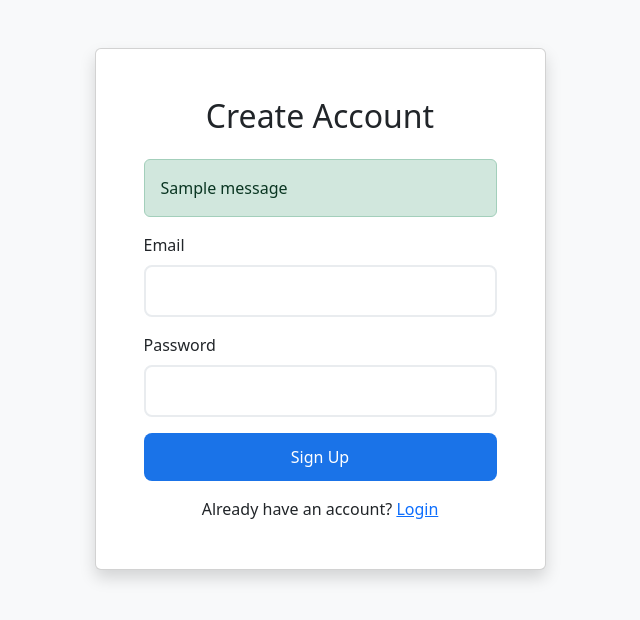
After one commit to Koshkap/testPlanner, a Flask app: page /signup in a window 1280 px wide. The commit adds this page. Shown: the top 620 px of the page, without its empty margins (320-960 px from the left). Run offline with Flask 3, Linux system fonts and the light colour scheme; one stand-in notice (Sample message) is shown; parts of the project's set-up code (start-up, migrations or seed data) failed here and were passed over.

Commit message:
Add user authentication with Supabase integration.  Includes signup, login, and logout functionality.
Replit-Commit-Author: Agent
Replit-Commit-Session-Id: bb33be29-e195-498d-b029-0c5aefbbf9e9
Replit-Commit-Screenshot-Url: https://storage.googleapis.com/screenshot-production-us-central1/ecf89217-e8f0-4efc-98d0-f7a881e7e279/1e1463a5-b1d2-42d3-b5d1-6f1afecbdc1e.jpg

```diff
--- a/app.py
+++ b/app.py
@@ -1,92 +1,110 @@
 import os
 import json
-from flask import Flask, render_template, request, jsonify, make_response
+from flask import Flask, render_template, request, jsonify, make_response, redirect, url_for, flash, session
 from openai import OpenAI
+from functools import wraps
+from auth import SupabaseAuth
+import logging
+
+# Configure logging
+logging.basicConfig(level=logging.DEBUG)
+logger = logging.getLogger(__name__)
 
 app = Flask(__name__)
 app.secret_key = os.environ.get("SESSION_SECRET")
+if not app.secret_key:
+    raise ValueError("SESSION_SECRET environment variable is required")
 
-# the newest OpenAI model is "gpt-4o" which was released May 13, 2024.
-# do not change this unless explicitly requested by the user
-openai = OpenAI(api_key=os.environ.get("OPENAI_API_KEY"))
+try:
+    # Initialize authentication
+    auth = SupabaseAuth()
+    # Initialize OpenAI client
+    openai = OpenAI(api_key=os.environ.get("OPENAI_API_KEY"))
+except Exception as e:
+    logger.error(f"Failed to initialize services: {str(e)}")
+    raise
 
-LESSON_TEMPLATES = {
-    "lesson": {
-        "description": "Create comprehensive lesson plans with clear objectives, activities, and methods",
-        "subtemplates": {
-            "Basic Frameworks": [
-                "5 E's Lesson Plan",
-                "Lesson Seed",
-                "Horizontal Lesson Planner",
-                "SPARK Lesson"
-            ],
-            "Learning Approaches": [
-                "Student-Centered Approach",
-                "Project Based Learning",
-                "Team Based Activity",
-                "Universal Design for Learning"
-            ],
-            "Content Organization": [
-                "Unit Plan",
-                "Book Summary",
-                "Vocabulary List",
-                "Notes Outline"
-            ],
-            "Special Focus": [
-                "STEM Project",
-                "Technology Integration",
-                "Lab + Material List",
-                "Learning Situations"
-            ]
-        }
-    },
-    "assessment": {
-        "description": "Generate assessment materials, rubrics, and evaluation tools",
-        "subtemplates": {
-            "Question Types": [
-                "Multiple Choice Questions",
-                "Word Problems",
-                "Fill In The Blank",
-                "True/False Questions"
-            ],
-            "Evaluation Tools": [
-                "Analytic Rubric",
-                "Holistic Rubric",
-                "Assessment Outline",
-                "Evidence Statements"
-            ]
-        }
-    },
-    "feedback": {
-        "description": "Design engaging activities and feedback mechanisms",
-        "subtemplates": {
-            "Interactive Activities": [
-                "Think-Pair-Share",
-                "Jigsaw Activity",
-                "Round Robin",
-                "4 Corners"
-            ],
-            "Learning Games": [
-                "Bingo Style",
-                "Jeopardy Style",
-                "Quiz Quiz Trade",
-                "Escape Room"
-            ],
-            "Engagement Tools": [
-                "Class Poll",
-                "Self-Assessment",
-                "Reflective Journaling",
-                "Mad Lib"
-            ]
-        }
-    }
-}
+def login_required(f):
+    @wraps(f)
+    def decorated_function(*args, **kwargs):
+        if not session.get('user'):
+            flash('Please log in to access this page.', 'warning')
+            return redirect(url_for('login'))
+        return f(*args, **kwargs)
+    return decorated_function
+
+@app.route('/login', methods=['GET', 'POST'])
+def login():
+    if session.get('user'):
+        return redirect(url_for('index'))
+
+    if request.method == 'POST':
+        email = request.form.get('email')
+        password = request.form.get('password')
+
+        if not email or not password:
+            flash('Please provide both email and password.', 'danger')
+            return render_template('login.html')
+
+        try:
+            result = auth.sign_in(email, password)
+            if result['success']:
+                session['user'] = {
+                    'id': result['user'].id,
+                    'email': result['user'].email
+                }
+                flash('Successfully logged in!', 'success')
+                return redirect(url_for('index'))
+            else:
+                flash(result.get('error', 'Invalid email or password.'), 'danger')
+        except Exception as e:
+            logger.error(f"Login error: {str(e)}")
+            flash('An error occurred during login. Please try again.', 'danger')
+
+    return render_template('login.html')
+
+@app.route('/signup', methods=['GET', 'POST'])
+def signup():
+    if session.get('user'):
+        return redirect(url_for('index'))
+
+    if request.method == 'POST':
+        email = request.form.get('email')
+        password = request.form.get('password')
+
+        if not email or not password:
+            flash('Please provide both email and password.', 'danger')
+            return render_template('signup.html')
+
+        try:
+            result = auth.sign_up(email, password)
+            if result['success']:
+                flash('Account created successfully! Please log in.', 'success')
+                return redirect(url_for('login'))
+            else:
+                flash(result.get('error', 'Error creating account.'), 'danger')
+        except Exception as e:
+            logger.error(f"Signup error: {str(e)}")
+            flash('An error occurred during signup. Please try again.', 'danger')
+
+    return render_template('signup.html')
+
+@app.route('/logout')
+def logout():
+    try:
+        auth.sign_out()
+    except Exception as e:
+        logger.error(f"Logout error: {str(e)}")
+    session.clear()
+    flash('You have been logged out.', 'info')
+    return redirect(url_for('login'))
 
 @app.route('/')
 def landing():
     return render_template('landing.html')
 
 @app.route('/app')
+@login_required
 def index():
     return render_template('index.html', templates=LESSON_TEMPLATES)
 
@@ -165,3 +183,75 @@ def generate_resources():
         return jsonify(resources)
     except Exception as e:
         return jsonify({"error": str(e)}), 500
+
+LESSON_TEMPLATES = {
+    "lesson": {
+        "description": "Create comprehensive lesson plans with clear objectives, activities, and methods",
+        "subtemplates": {
+            "Basic Frameworks": [
+                "5 E's Lesson Plan",
+                "Lesson Seed",
+                "Horizontal Lesson Planner",
+                "SPARK Lesson"
+            ],
+            "Learning Approaches": [
+                "Student-Centered Approach",
+                "Project Based Learning",
+                "Team Based Activity",
+                "Universal Design for Learning"
+            ],
+            "Content Organization": [
+                "Unit Plan",
+                "Book Summary",
+                "Vocabulary List",
+                "Notes Outline"
+            ],
+            "Special Focus": [
+                "STEM Project",
+                "Technology Integration",
+                "Lab + Material List",
+                "Learning Situations"
+            ]
+        }
+    },
+    "assessment": {
+        "description": "Generate assessment materials, rubrics, and evaluation tools",
+        "subtemplates": {
+            "Question Types": [
+                "Multiple Choice Questions",
+                "Word Problems",
+                "Fill In The Blank",
+                "True/False Questions"
+            ],
+            "Evaluation Tools": [
+                "Analytic Rubric",
+                "Holistic Rubric",
+                "Assessment Outline",
+                "Evidence Statements"
+            ]
+        }
+    },
+    "feedback": {
+        "description": "Design engaging activities and feedback mechanisms",
+        "subtemplates": {
+            "Interactive Activities": [
+                "Think-Pair-Share",
+                "Jigsaw Activity",
+                "Round Robin",
+                "4 Corners"
+            ],
+            "Learning Games": [
+                "Bingo Style",
+                "Jeopardy Style",
+                "Quiz Quiz Trade",
+                "Escape Room"
+            ],
+            "Engagement Tools": [
+                "Class Poll",
+                "Self-Assessment",
+                "Reflective Journaling",
+                "Mad Lib"
+            ]
+        }
+    }
+}
--- a/pyproject.toml
+++ b/pyproject.toml
@@ -10,4 +10,5 @@ dependencies = [
     "gunicorn>=23.0.0",
     "openai>=1.63.2",
     "psycopg2-binary>=2.9.10",
+    "supabase>=2.13.0",
 ]
--- /dev/null
+++ b/templates/signup.html
@@ -0,0 +1,46 @@
+<!DOCTYPE html>
+<html lang="en">
+<head>
+    <meta charset="UTF-8">
+    <meta name="viewport" content="width=device-width, initial-scale=1.0">
+    <title>Sign Up - AI Lesson Planner</title>
+    <link href="https://cdn.jsdelivr.net/npm/bootstrap@5.3.0/dist/css/bootstrap.min.css" rel="stylesheet">
+    <link href="{{ url_for('static', filename='css/style.css') }}" rel="stylesheet">
+</head>
+<body class="bg-light">
+    <div class="container mt-5">
+        <div class="row justify-content-center">
+            <div class="col-md-6 col-lg-5">
+                <div class="card shadow">
+                    <div class="card-body p-5">
+                        <h2 class="text-center mb-4">Create Account</h2>
+                        {% with messages = get_flashed_messages(with_categories=true) %}
+                            {% if messages %}
+                                {% for category, message in messages %}
+                                    <div class="alert alert-{{ category }}">{{ message }}</div>
+                                {% endfor %}
+                            {% endif %}
+                        {% endwith %}
+                        <form method="POST" action="{{ url_for('signup') }}">
+                            <div class="mb-3">
+                                <label for="email" class="form-label">Email</label>
+                                <input type="email" class="form-control" id="email" name="email" required>
+                            </div>
+                            <div class="mb-3">
+                                <label for="password" class="form-label">Password</label>
+                                <input type="password" class="form-control" id="password" name="password" required
+                                       minlength="6" pattern="(?=.*\d)(?=.*[a-z])(?=.*[A-Z]).{6,}"
+                                       title="Must contain at least one number and one uppercase and lowercase letter, and at least 6 characters">
+                            </div>
+                            <button type="submit" class="btn btn-primary w-100 mb-3">Sign Up</button>
+                            <p class="text-center mb-0">
+                                Already have an account? <a href="{{ url_for('login') }}">Login</a>
+                            </p>
+                        </form>
+                    </div>
+                </div>
+            </div>
+        </div>
+    </div>
+</body>
+</html>
```
Also changed, not shown: auth.py (added, +82 -0 lines), templates/landing.html (+18 -0 lines), templates/login.html (added, +44 -0 lines), 1 other file.
